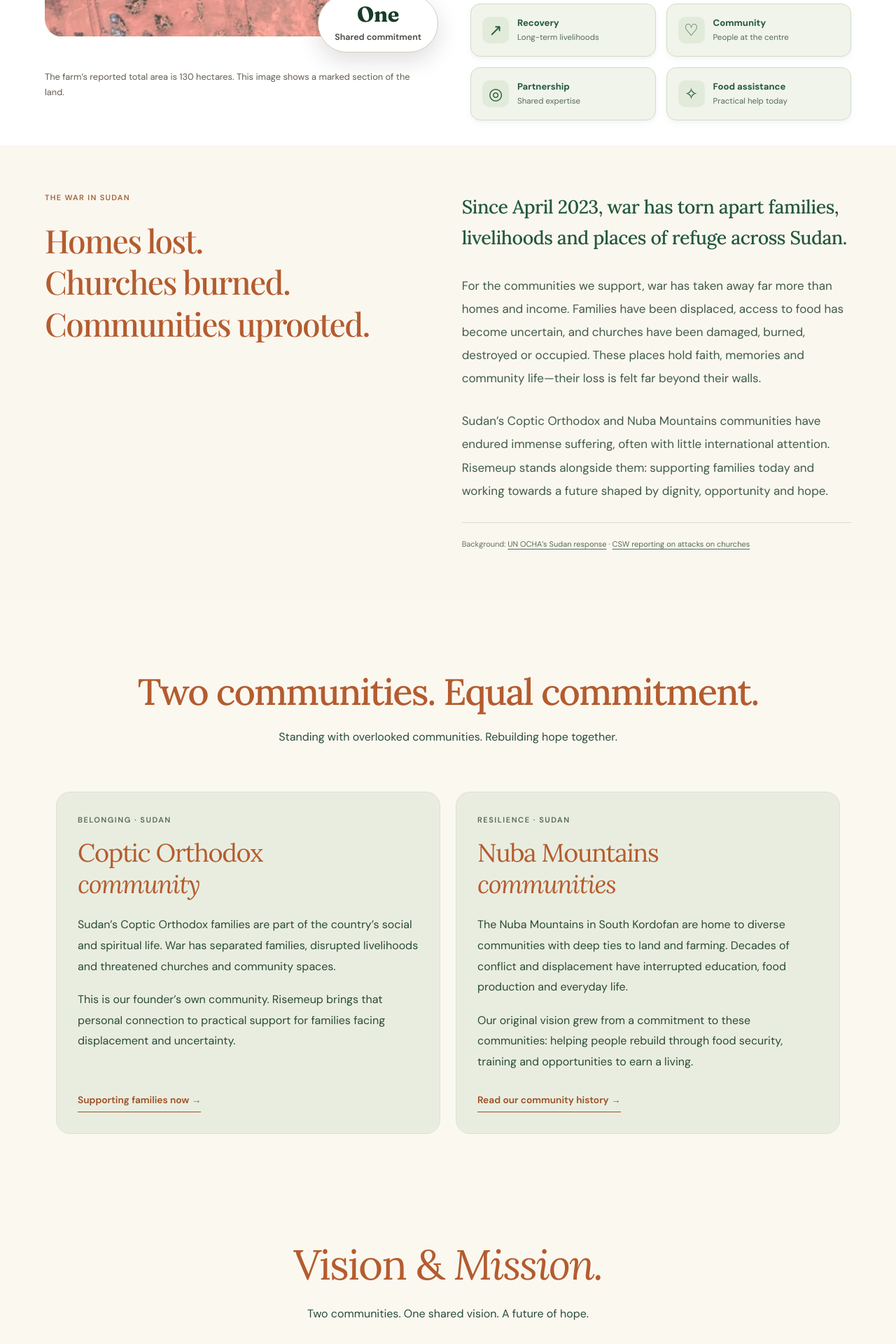
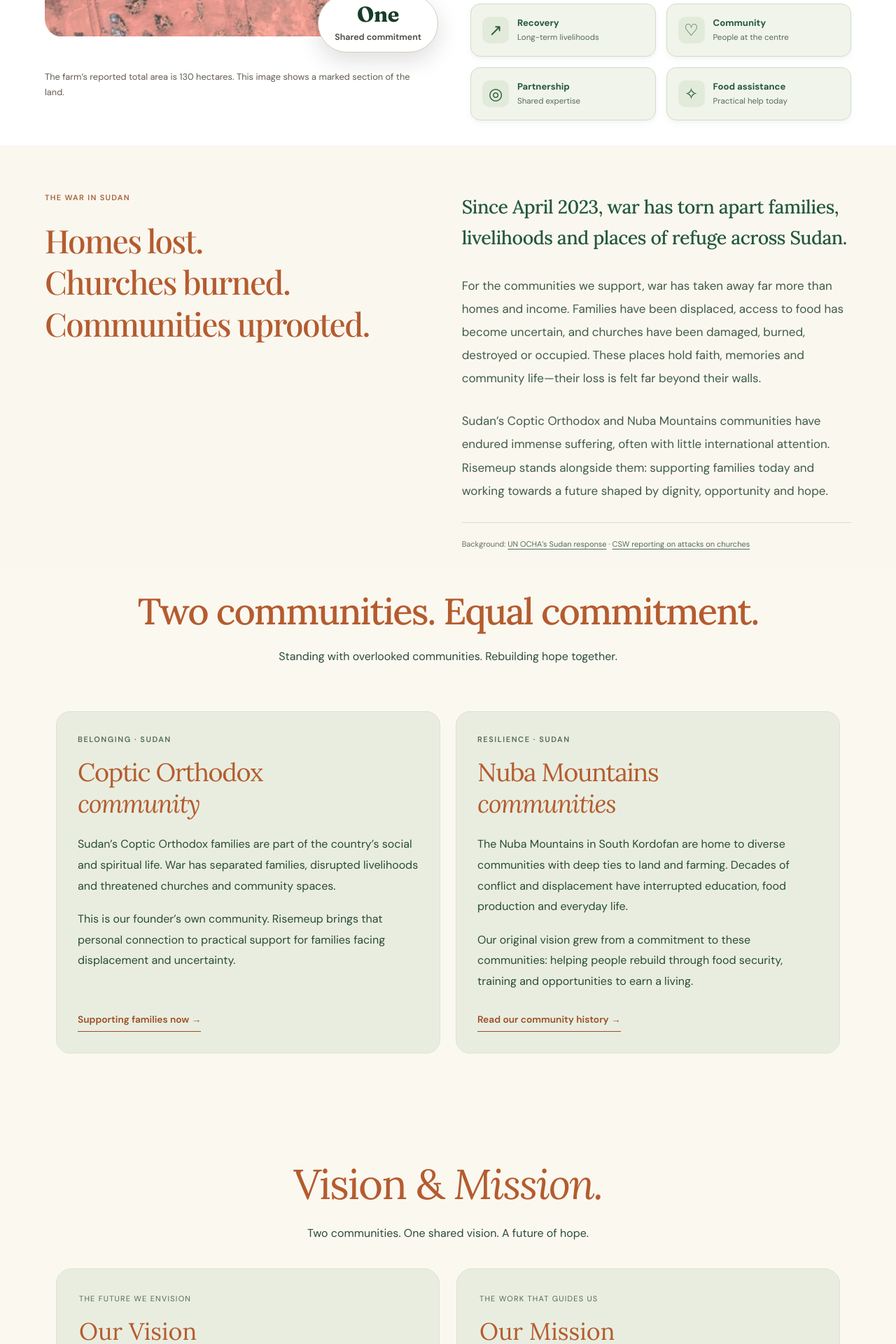
Before and after one commit to Hero988/RiseMeUp, a React (Vite) app: page / in a window 1280 px wide. Shown: the part 1389-3309 px from the top of the page at 70% size. Built offline with nearby package versions, Linux system fonts and the light colour scheme; a web font is replaced by a local one.

Commit message:
Reduce excess gap between Sudan background sources and community heading

```diff
--- a/public/homepage-theme.css
+++ b/public/homepage-theme.css
@@ -1330,3 +1330,11 @@
 .home-page.warm-brand #team .team-compact-role{font-size:13px}
 .home-page.warm-brand #team .team-compact-portrait > span{font-size:10px;left:4px;right:4px}
 }
+
+/* Tighten the transition from Sudan background sources to the community stories. */
+.home-page.warm-brand #sudan-crisis{padding-bottom:25px}
+.home-page.warm-brand #communities{padding-top:30px}
+@media(max-width:700px){
+.home-page.warm-brand #sudan-crisis{padding-bottom:20px}
+.home-page.warm-brand #communities{padding-top:25px}
+}
```
